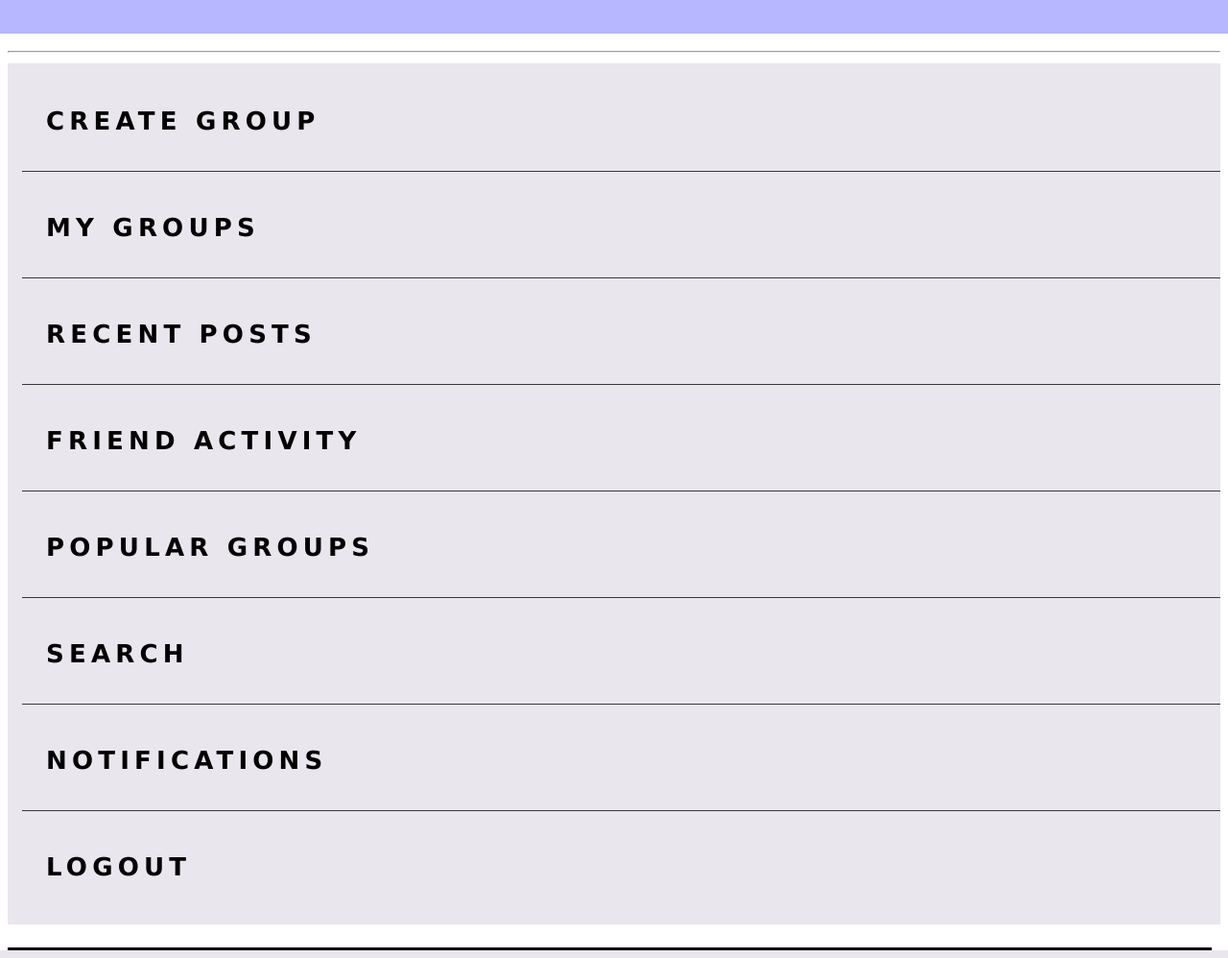
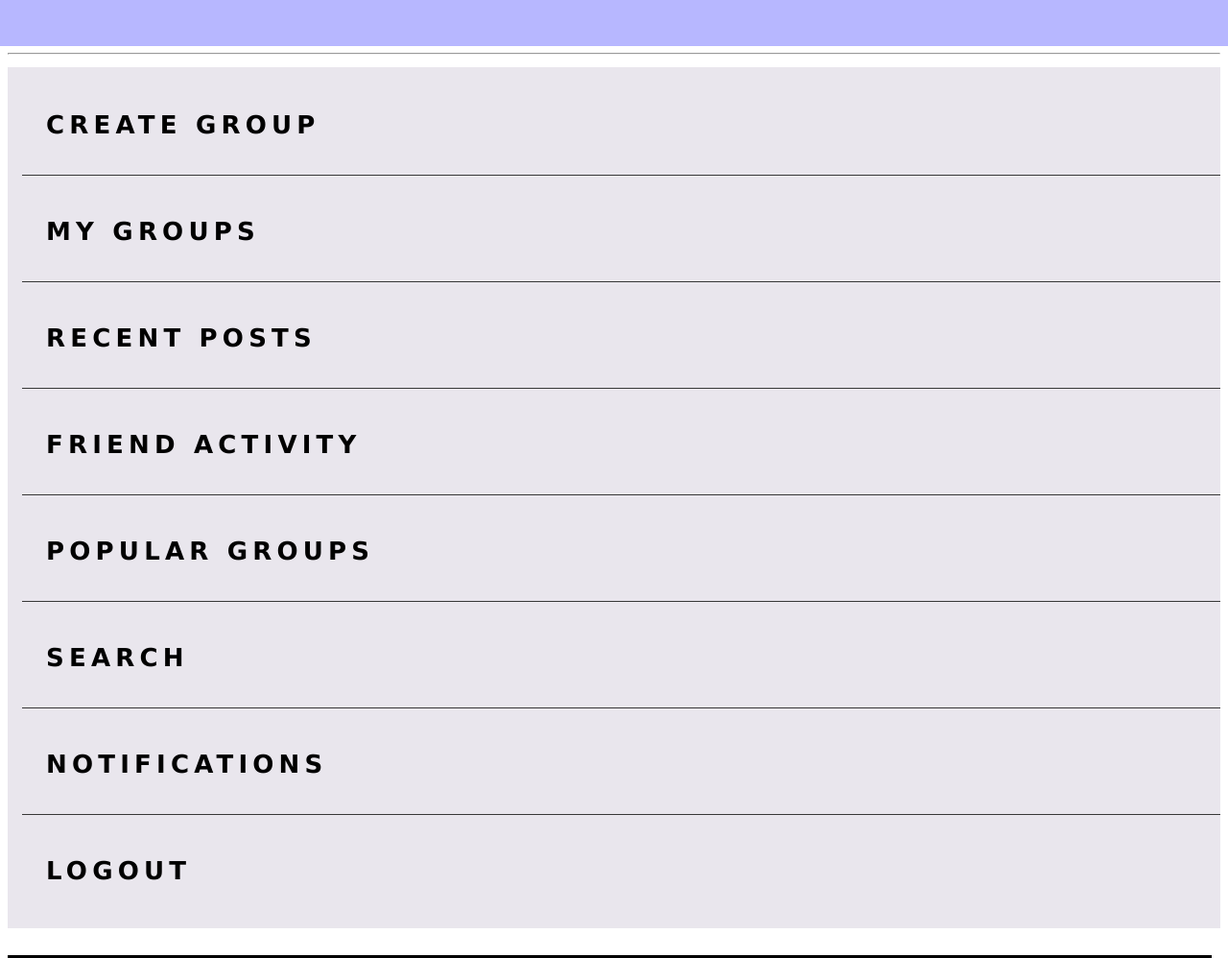
Before and after one commit to spdowl135/Bunch-Of-Us, a PHP site: page /myhome.html in a window 1280 px wide. Shown: the whole page at 96% size. Run offline with PHP 8.4, Linux system fonts and the light colour scheme.

Commit message:
Finishes

```diff
--- a/www/css/bunch.css
+++ b/www/css/bunch.css
@@ -322,14 +322,14 @@ background-color: #b7b7ff;
 	left: 0;
 	text-align: center;
 	position: fixed;
-	height: 35px;
+	height: 48px;
 	box-shadow: 1px;
 z-index: 1;
 }
 
 #content {
 	background-color: white;
-	font-size: 11px;
+	font-size: 13px;
 	margin-top:35px;
 }
 
@@ -338,7 +338,7 @@ z-index: 1;
 	color: #ee1c11;
 	text-decoration: none;
 	top: 2px;
-	font-size: 32px;
+	font-size: 34px;
 	padding-bottom: 2px;
 }
 
```
Also changed, not shown: www/group.html (+22 -4 lines).
